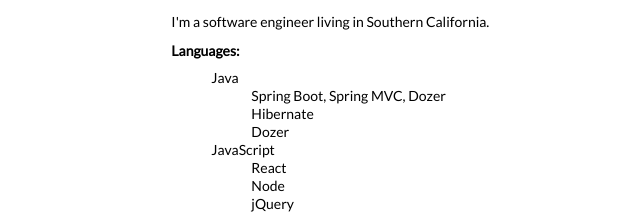
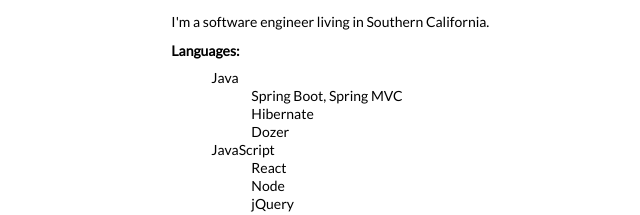
Before and after one commit to claudioherrera/website, a plain HTML site: page index.html in a window 1280 px wide. Shown: the part 152-367 px from the top of the page, 597-1237 px from the left. Drawn offline with nearby package versions, Linux system fonts and the light colour scheme.

Commit message:
fixfault, dozer mentioned twice
fix content in lists

```diff
--- a/index.html
+++ b/index.html
@@ -41,7 +41,7 @@
         <ul>
             <li>Java</li>
             <ul>
-              <li>Spring Boot, Spring MVC, Dozer</li>
+              <li>Spring Boot, Spring MVC</li>
               <li>Hibernate</li>
               <li>Dozer</li>
             </ul>
```
